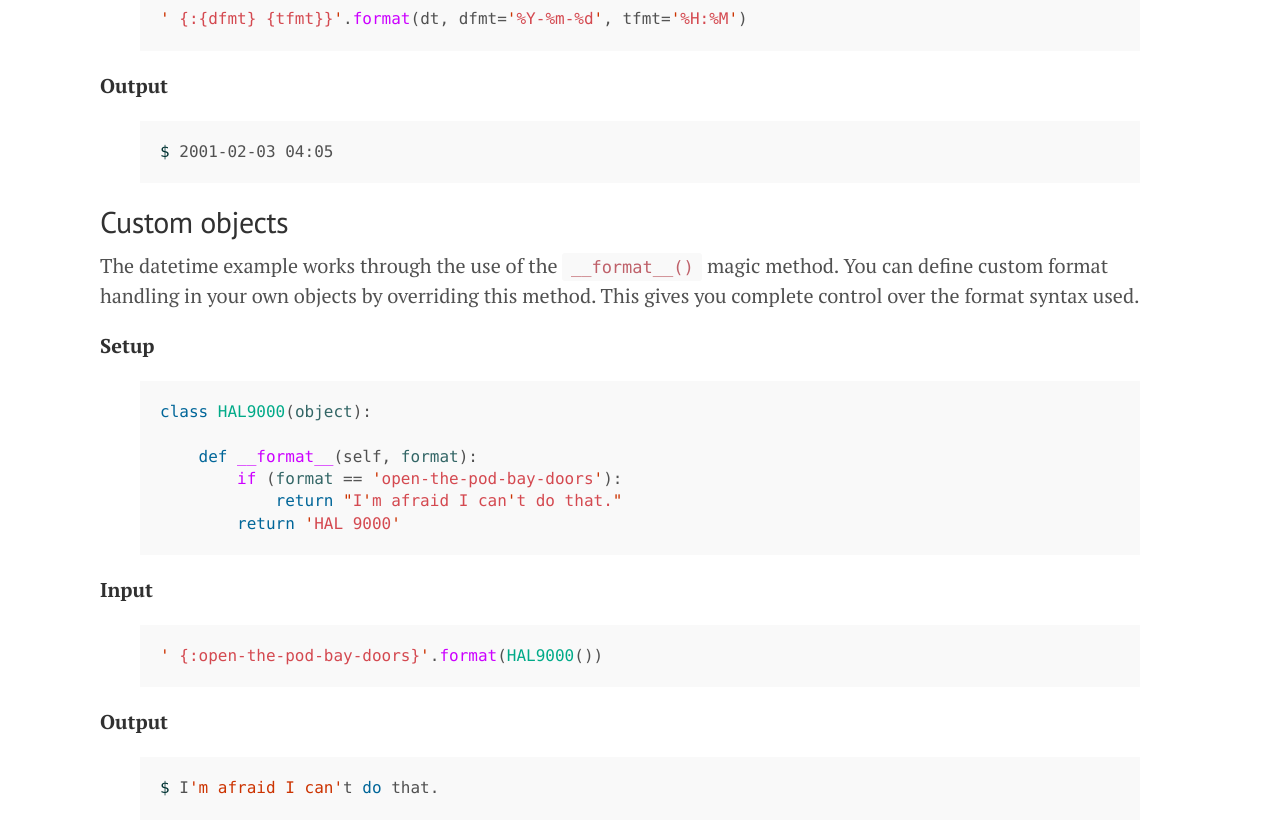
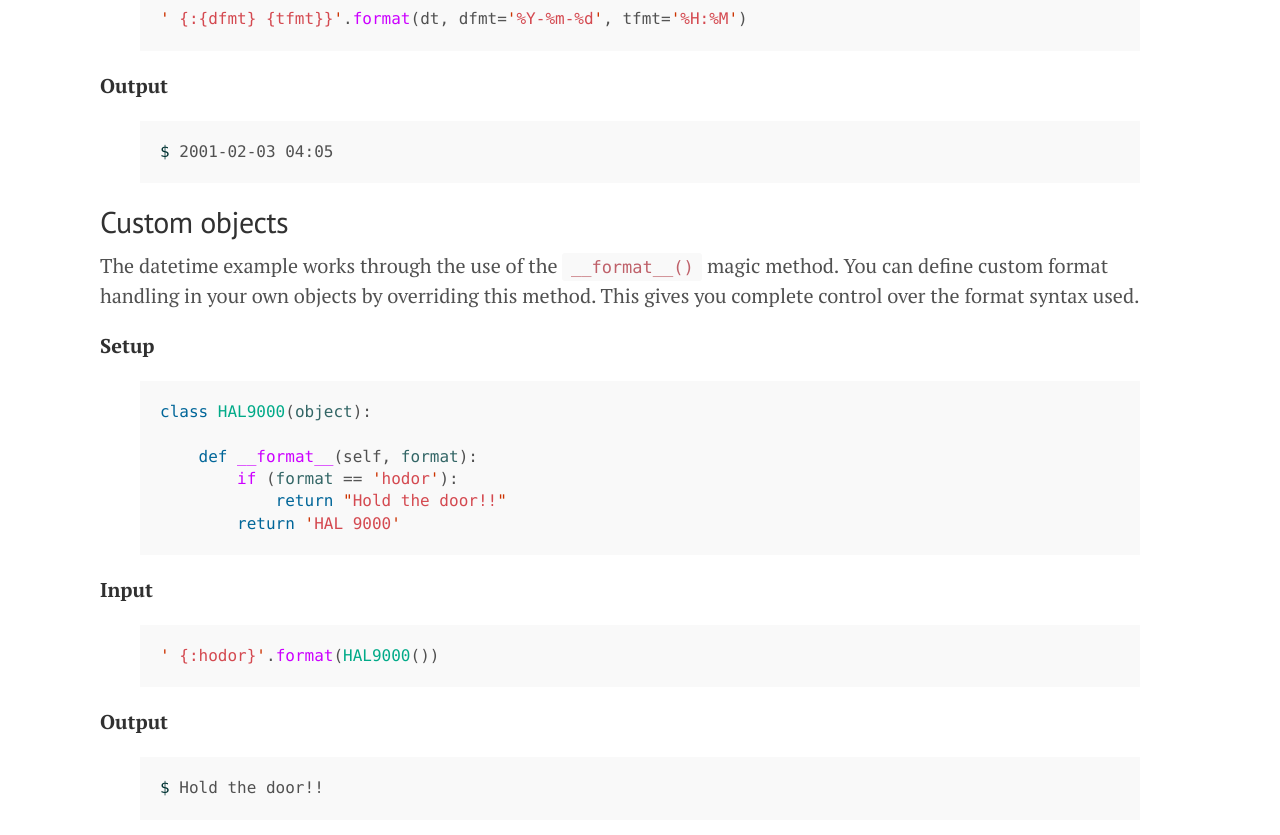
Before and after one commit to svaderia/GujjuCoders, a Jekyll site: the page built from _posts/2017-04-16-format()-in-python.md, in a window 1280 px wide and 900 px high, scrolled down 7247 px. Shown: the top 835 px of the window. Built offline with Jekyll 4.4.1, drawn with Linux system fonts in a browser that asks for light colours; emoji names are drawn with the system emoji font.

Commit message:
Hodor! Amm Minor edit int the post. :wink:

```diff
--- a/_posts/2017-04-16-format()-in-python.md
+++ b/_posts/2017-04-16-format()-in-python.md
@@ -262,15 +262,15 @@ The datetime example works through the use of the `__format__()` magic method. Y
 class HAL9000(object):
 
     def __format__(self, format):
-        if (format == 'open-the-pod-bay-doors'):
-            return "I'm afraid I can't do that."
+        if (format == 'hodor'):
+            return "Hold the door!!"
         return 'HAL 9000'
 {% endhighlight %}
 **Input**
 {% highlight python %}
-' {:open-the-pod-bay-doors}'.format(HAL9000())
+' {:hodor}'.format(HAL9000())
 {% endhighlight %}
 **Output**
 {% highlight bash %}
-$ I'm afraid I can't do that.
+$ Hold the door!!
 {% endhighlight %}
```
